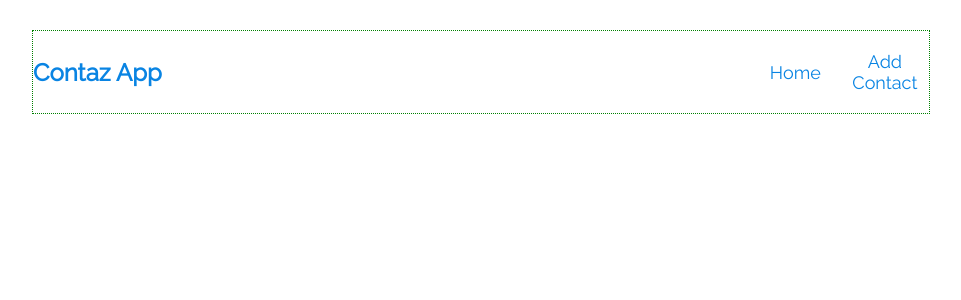
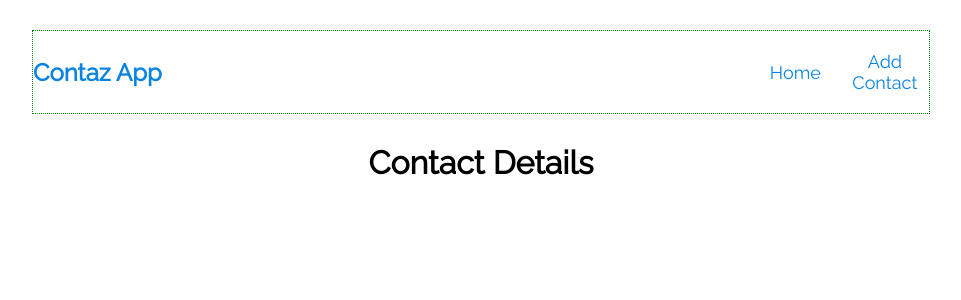
Before and after one commit to bvenceslas/contaz, a React (Create React App) app: page /contact/1 in a window 1280 px wide. Shown: the top 300 px of the page, without its empty margins (159-1120 px from the left). Built offline with nearby package versions, Linux system fonts and the light colour scheme.

Commit message:
routes for extra components

```diff
--- a/src/App.js
+++ b/src/App.js
@@ -1,8 +1,10 @@
 
 import { Routes, Route } from 'react-router-dom';
+import ContactDetails from './components/ContactDetails/ContactDetails.jsx';
 import CreateContact from './components/CreateContact/CreateContact.jsx';
 import Home from './components/Home/Home.jsx';
 import Navbar from './components/Navbar/Navbar.jsx';
+import NotFound from './components/NotFound/NotFound.jsx';
 
 function App() {
   return (
@@ -13,7 +15,8 @@ function App() {
             <Routes>
               <Route exact path="/" element={<Home />} />
               <Route exact path="/add-contact" element={<CreateContact />} />
-              {/* <Route exact path='*' element={<NotFount />} /> */}
+              <Route exact path="/contact/:id" element={<ContactDetails />} />
+              <Route exact path='*' element={<NotFound />} />
             </Routes>
           </div>
         </div>
--- /dev/null
+++ b/src/components/ContactDetails/ContactDetails.jsx
@@ -0,0 +1,8 @@
+const ContactDetails = () => {
+    return (
+    <div className="contact-details">
+        <h1>Contact Details</h1>
+    </div> );
+}
+
+export default ContactDetails;
--- /dev/null
+++ b/src/components/NotFound/NotFound.jsx
@@ -0,0 +1,9 @@
+const NotFound = () => {
+    return (
+        <div className="not-found">
+            <h1>404 Page not found</h1>
+        </div>
+     );
+}
+
+export default NotFound;
```
Also changed, not shown: src/components/ContactDetails/index.css (added), src/components/NotFound/index.css (added).
